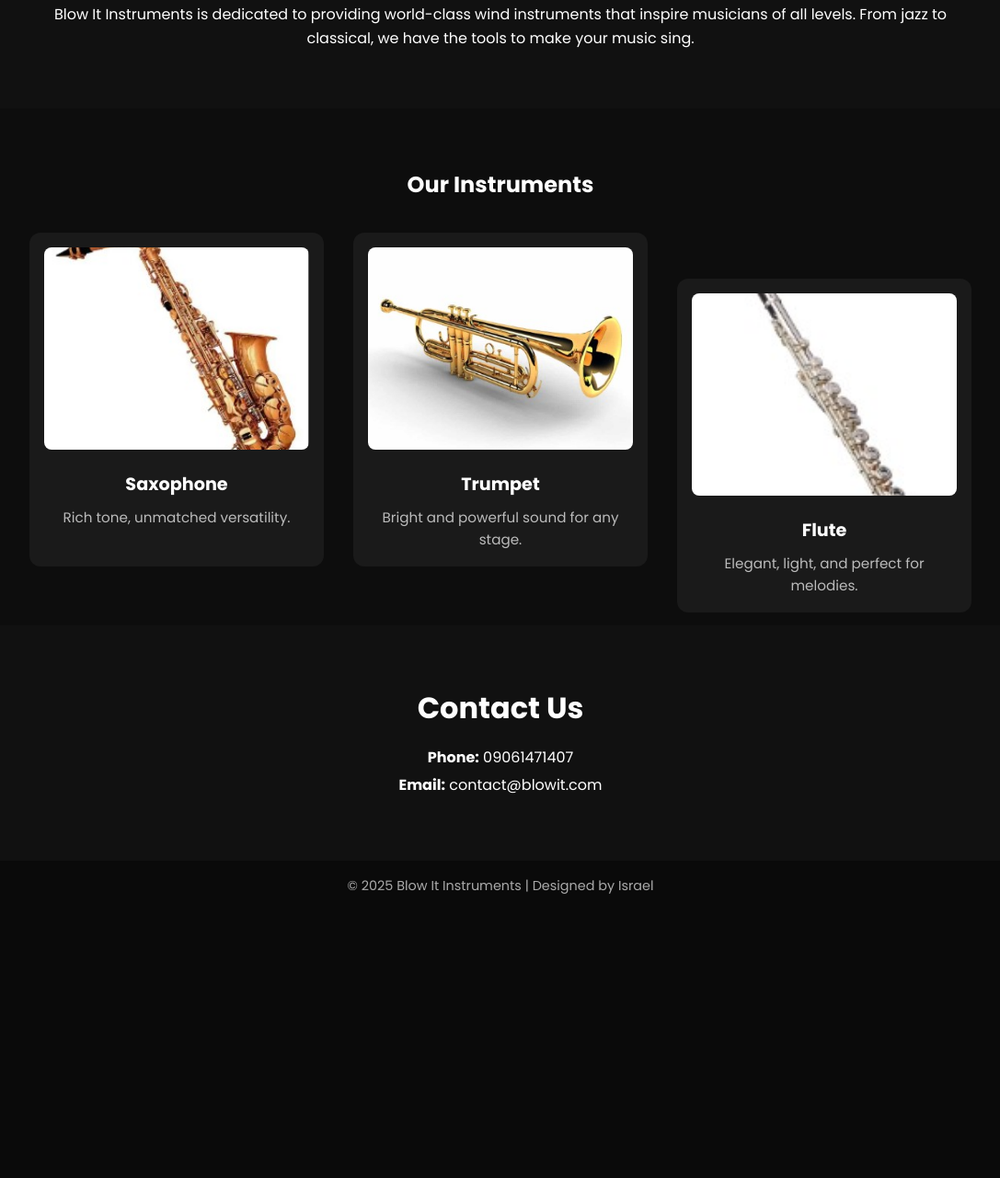
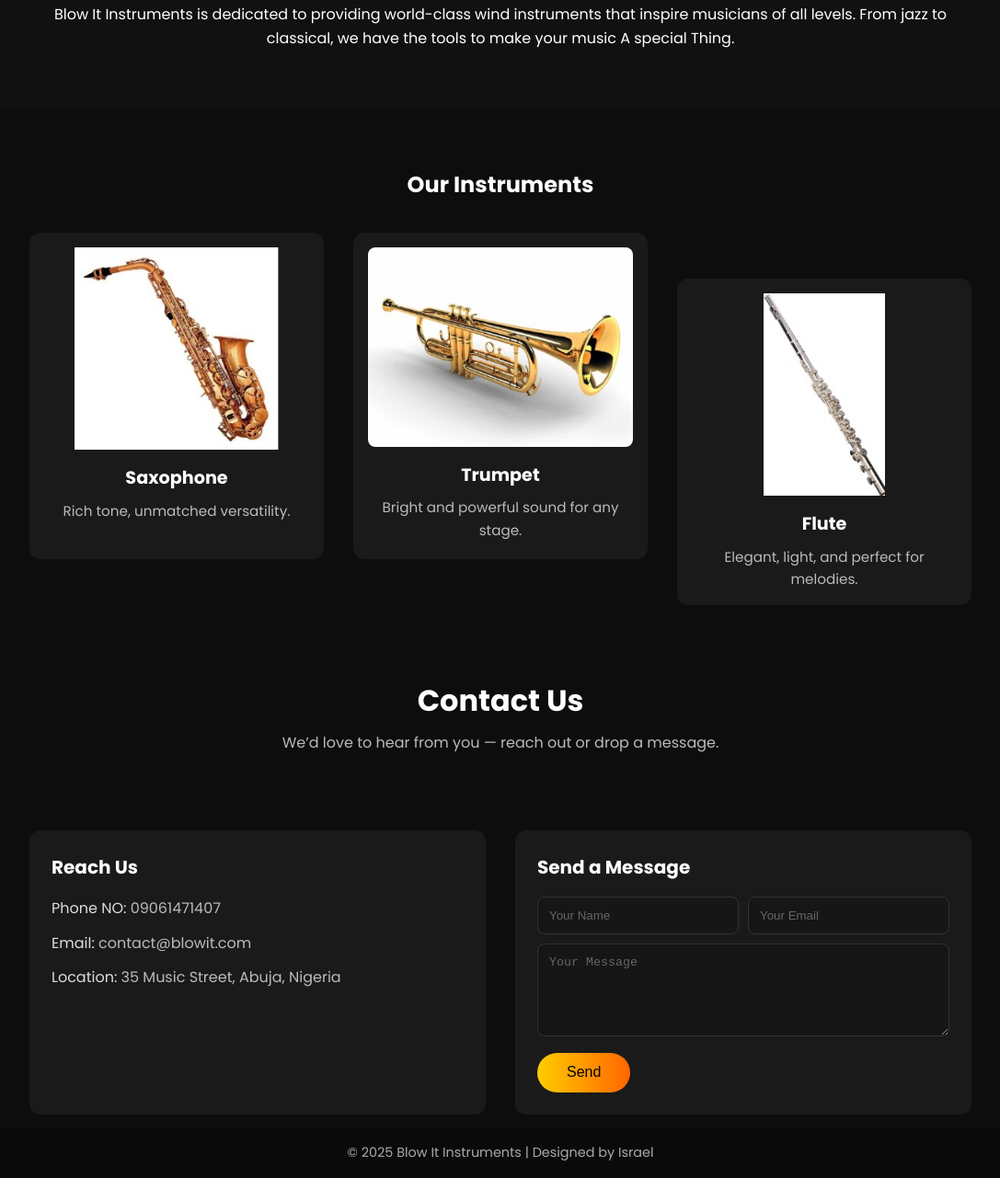
Before and after one commit to darkmaster23/BlowIt.com, a plain HTML site: page index.html in a window 1280 px wide. Shown: the part 1022-2303 px from the top of the page at 92% size, without its empty margins (96-1183 px from the left). Before the commit the page ends 2013 px from the top, so only its background shows below. Drawn offline with nearby package versions, Linux system fonts and the light colour scheme.

Commit message:
Updated contact section and instrument image CSS

```diff
--- a/index.html
+++ b/index.html
@@ -33,7 +33,7 @@
   <section id="about" class="about">
     <div class="container">
       <h2>About Us</h2>
-      <p>Blow It Instruments is dedicated to providing world-class wind instruments that inspire musicians of all levels. From jazz to classical, we have the tools to make your music sing.</p>
+      <p>Blow It Instruments is dedicated to providing world-class wind instruments that inspire musicians of all levels. From jazz to classical, we have the tools to make your music A special Thing.</p>
     </div>
   </section>
 
@@ -65,8 +65,32 @@
   <section id="contact" class="contact">
     <div class="container">
       <h2>Contact Us</h2>
-      <p><strong>Phone:</strong> 09061471407</p>
-      <p><strong>Email:</strong> contact@blowit.com</p>
+      <p class="sub">We’d love to hear from you — reach out or drop a message.</p>
+
+      <div class="contact-grid">
+        <!-- Contact Info Card -->
+        <div class="contact-card">
+          <h3>Reach Us</h3>
+          <ul class="contact-list">
+            <li>Phone NO: <span>09061471407</span></li>
+            <li>Email: <span>contact@blowit.com</span></li>
+            <li>Location: <span>35 Music Street, Abuja, Nigeria</span></li>
+          </ul>
+        </div>
+
+        <!-- Contact Form Card -->
+        <div class="contact-card">
+          <h3>Send a Message</h3>
+          <form class="contact-form" action="#" method="post">
+            <div class="form-row">
+              <input type="text" name="name" placeholder="Your Name" required>
+              <input type="email" name="email" placeholder="Your Email" required>
+            </div>
+            <textarea name="message" rows="5" placeholder="Your Message" required></textarea>
+            <button type="submit" class="btn">Send</button>
+          </form>
+        </div>
+      </div>
     </div>
   </section>
 
@@ -78,7 +102,7 @@
 
   <script>
     ScrollReveal().reveal('.hero-content', { delay: 200, distance: '50px', origin: 'bottom', duration: 1000 });
-    ScrollReveal().reveal('.about, .instrument-card, .contact', { delay: 200, distance: '50px', origin: 'bottom', interval: 200 });
+    ScrollReveal().reveal('.about, .instrument-card, .contact-card', { delay: 200, distance: '50px', origin: 'bottom', interval: 200 });
   </script>
 </body>
 </html>
--- a/style.css
+++ b/style.css
@@ -67,7 +67,7 @@ body {
 .hero p {
   font-size: 1.2rem;
   margin-top: 1rem;
-  margin-bottom: 2rem; /* Added breathing space before button */
+  margin-bottom: 2rem;
   color: #ccc;
   animation: fadeUp 1.3s ease forwards;
 }
@@ -119,6 +119,9 @@ body {
   border-radius: 12px;
   padding: 1rem;
   transition: transform 0.3s ease, box-shadow 0.3s ease;
+  display: flex;
+  flex-direction: column;
+  align-items: center;
 }
 
 .instrument-card:hover {
@@ -126,11 +129,16 @@ body {
   box-shadow: 0 8px 20px rgba(255, 204, 0, 0.2);
 }
 
+/* Instrument Images Fixed */
 .instrument-card img {
-  width: 100%;
-  height: 220px;
-  object-fit: cover;
+  width: 100%;             /* fills card width */
+  height: auto;            /* preserves aspect ratio */
+  max-height: 220px;       /* uniform card height */
+  object-fit: contain;     /* fit entire image inside card */
+  display: block;          /* remove small gaps */
   border-radius: 8px;
+  margin: 0 auto;          /* center images horizontally */
+  background: #1a1a1a;     /* fallback background */
 }
 
 .instrument-card h3 {
@@ -147,18 +155,95 @@ body {
 /* Contact Section */
 .contact {
   padding: 4rem 10%;
-  background: #111;
+  background: #0d0d0d;
   text-align: center;
 }
 
 .contact h2 {
-  margin-bottom: 1rem;
   font-size: 2rem;
+  margin-bottom: 0.5rem;
 }
 
-.contact p {
-  margin: 0.3rem 0;
+.contact .sub {
+  color: #bbb;
+  margin-bottom: 2rem;
+}
+
+.contact-grid {
+  display: grid;
+  grid-template-columns: repeat(auto-fit, minmax(280px, 1fr));
+  gap: 2rem;
+  align-items: stretch;
+}
+
+.contact-card {
+  background: #1a1a1a;
+  border-radius: 12px;
+  padding: 1.5rem;
+  text-align: left;
+  transition: transform 0.3s ease, box-shadow 0.3s ease;
+}
+
+.contact-card:hover {
+  transform: translateY(-5px);
+  box-shadow: 0 8px 20px rgba(255, 204, 0, 0.2);
+}
+
+.contact-card h3 {
+  margin-bottom: 1rem;
+  font-size: 1.25rem;
+}
+
+.contact-list {
+  list-style: none;
+  display: grid;
+  gap: 12px;
+}
+
+.contact-list li {
   font-size: 1rem;
+  color: #ddd;
+}
+
+.contact-list span {
+  color: #bbb;
+}
+
+.form-row {
+  display: grid;
+  grid-template-columns: 1fr 1fr;
+  gap: 10px;
+  margin-bottom: 10px;
+}
+
+.contact-form input,
+.contact-form textarea {
+  width: 100%;
+  padding: 12px;
+  border: 1px solid #333;
+  border-radius: 8px;
+  background: #161616;
+  color: #fff;
+}
+
+.contact-form input::placeholder,
+.contact-form textarea::placeholder {
+  color: #666;
+}
+
+.contact-form input:focus,
+.contact-form textarea:focus {
+  outline: none;
+  border-color: #ffcc00;
+}
+
+.contact-form .btn {
+  margin-top: 10px;
+}
+
+/* Stack inputs on small screens */
+@media (max-width: 640px) {
+  .form-row { grid-template-columns: 1fr; }
 }
 
 /* Footer */
```
